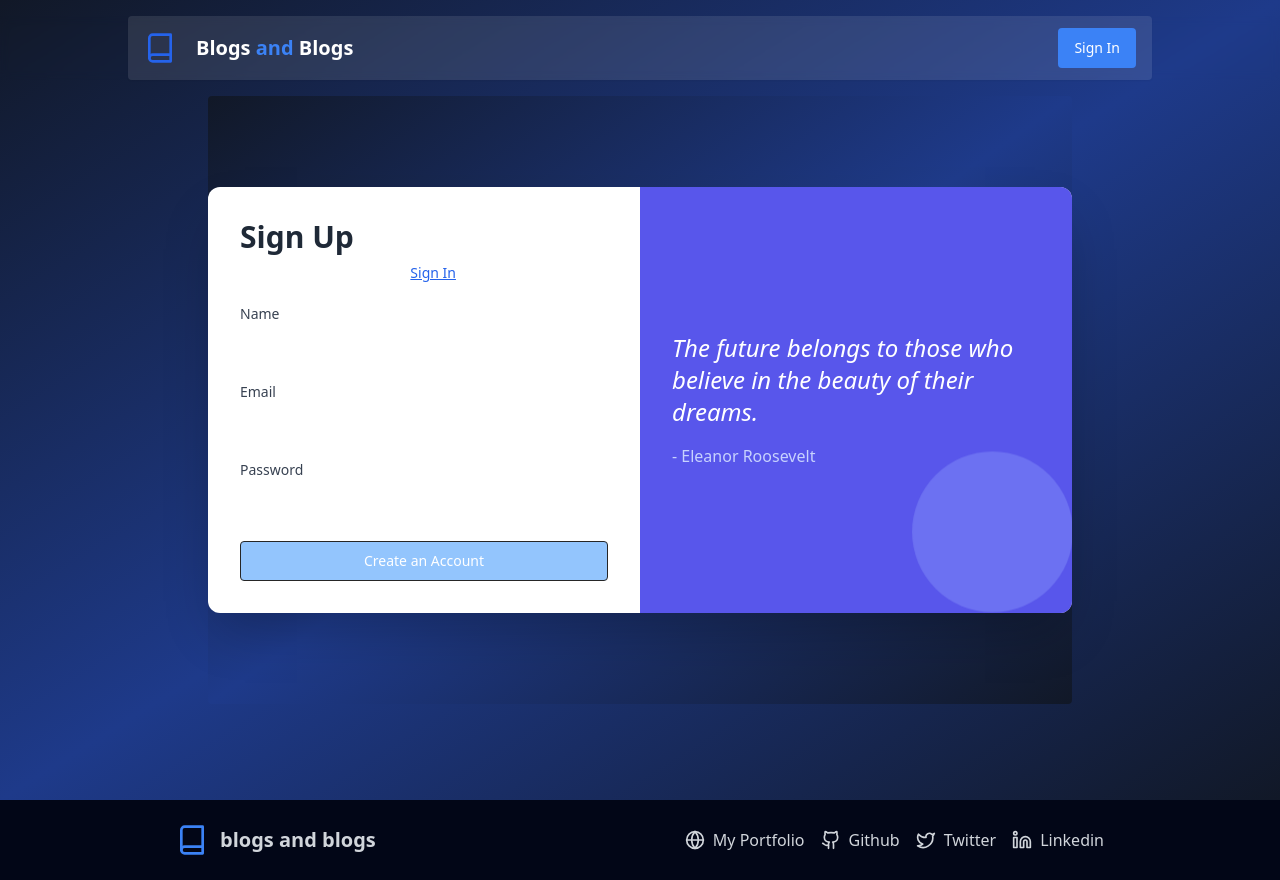
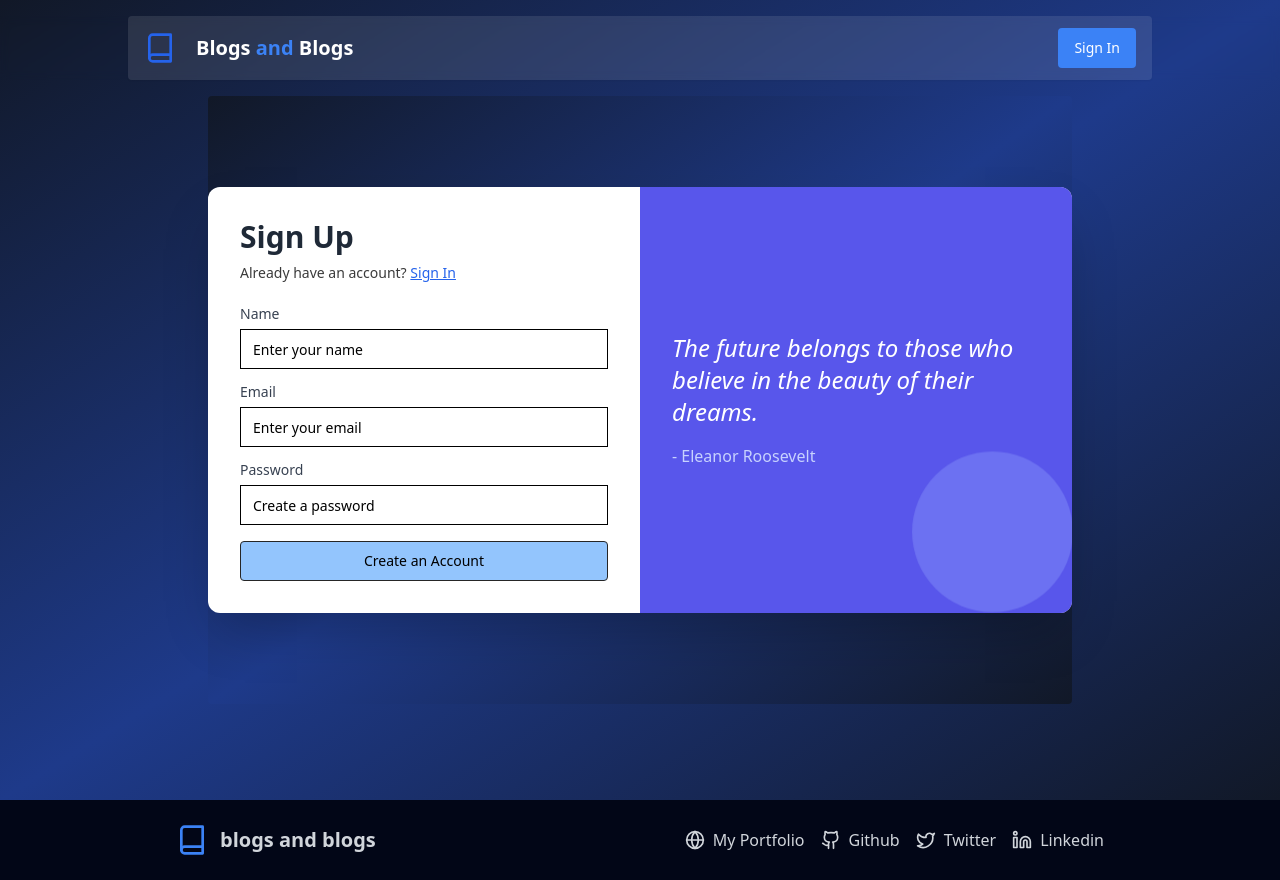
Before and after one commit to amartripathi0/blogging-site, a React (Vite) app in the folder frontend/: page /signup in a window 1280 px wide. Built offline with nearby package versions, Linux system fonts and the light colour scheme; no server answers.

Commit message:
fix: authpage text color

```diff
--- a/frontend/src/components/auth-page.tsx
+++ b/frontend/src/components/auth-page.tsx
@@ -23,7 +23,7 @@ export default function AuthPage({
     <div className="flex h-screen p-24 bg-gradient-to-br from-gray-900 via-blue-900 to-gray-900 px-52">
       <div className="bg-gradient-to-br rounded  h-full w-full flex items-center justify-center">
         <motion.div
-          className="w-full max-w-4xl bg-white rounded-xl shadow-2xl overflow-hidden"
+          className="w-full max-w-4xl bg-white rounded-xl shadow-2xl overflow-hidden text-black"
           initial={{ opacity: 0, y: 20 }}
           animate={{ opacity: 1, y: 0 }}
           transition={{ duration: 0.5 }}
@@ -40,7 +40,7 @@ export default function AuthPage({
                 {formHeading}
               </h2>
               {formHeading === "Sign Up" ? (
-                <p className="text-sm text-opacity-85  mb-6">
+                <p className="text-sm text-opacity-85 mb-6 text-neutral-900">
                   {" "}
                   Already have an account?{" "}
                   <span
@@ -51,7 +51,7 @@ export default function AuthPage({
                   </span>
                 </p>
               ) : (
-                <p className="text-sm text-opacity-85  mb-6">
+                <p className="text-sm text-opacity-85 mb-6 text-neutral-900">
                   {" "}
                   Don't have an account?{" "}
                   <span
```
